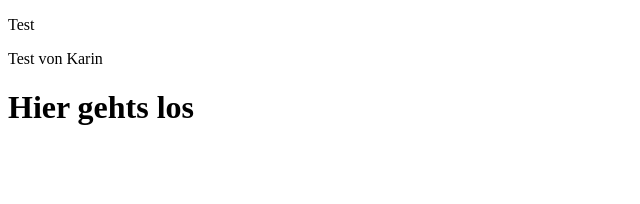
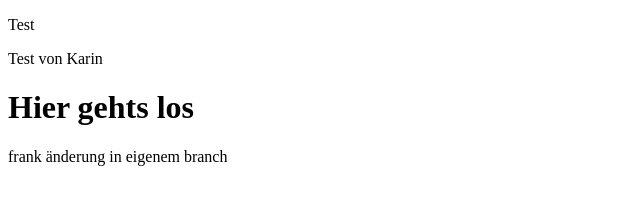
Before and after one commit to CodingFrank73/gitTest, a plain HTML site: page index.html in a window 1280 px wide. Shown: the whole page, without its empty margins (0-640 px from the left). Drawn offline with Linux system fonts and the light colour scheme.

Commit message:
edit in branch

```diff
--- a/index.html
+++ b/index.html
@@ -13,6 +13,8 @@
     <p>Test</p>
     <p>Test von Karin</p>
     <h1>Hier gehts los</h1>
+
+    <p>frank änderung in eigenem branch</p>
 </body>
 
 </html>
```
